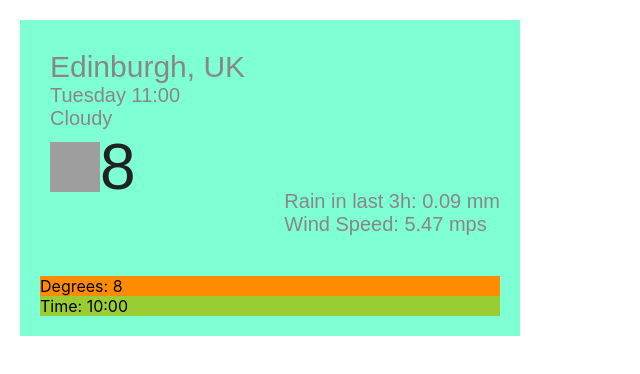
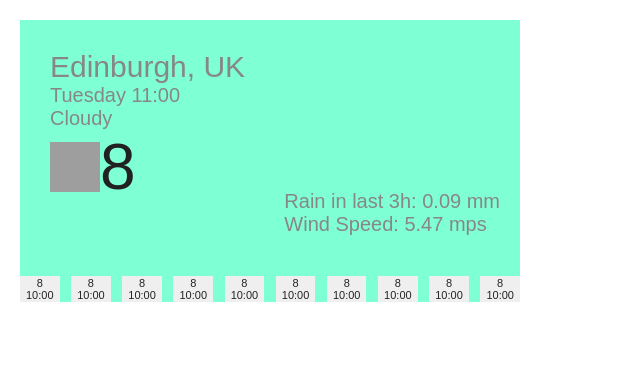
Before and after one commit to teseo/weather-widget, a React (Create React App) app: page / in a window 1280 px wide. Shown: the top 374 px of the page, without its empty margins (0-640 px from the left). Built offline with nearby package versions, Linux system fonts and the light colour scheme; grey boxes are pictures that could not be loaded.

Commit message:
hourly forecast more or less is decent

```diff
--- /dev/null
+++ b/src/components/HourlyForecastSummary/HourlyForecastSummary.Component.tsx
@@ -0,0 +1,33 @@
+import React, {Component} from 'react';
+import styled from 'styled-components';
+import HourlyForecastUnit from '../HourlyForecastUnit';
+
+const HourlyForecastSummaryContainer = styled.div`
+  display: flex;
+  flex-direction: row;
+  margin-top: 20px;
+  justify-content: space-between;
+
+`;
+const InfoText = styled.text`
+  font-size: 11px;
+
+`;
+export default class HourlyForecastSummary extends Component {
+  render() {
+    return (
+      <HourlyForecastSummaryContainer>
+          <HourlyForecastUnit />
+          <HourlyForecastUnit />
+          <HourlyForecastUnit />
+          <HourlyForecastUnit />
+          <HourlyForecastUnit />
+          <HourlyForecastUnit />
+          <HourlyForecastUnit />
+          <HourlyForecastUnit />
+          <HourlyForecastUnit />
+          <HourlyForecastUnit />
+      </HourlyForecastSummaryContainer>
+    );
+  }
+}
--- /dev/null
+++ b/src/components/HourlyForecastSummary/index.tsx
@@ -0,0 +1,3 @@
+import HourlyForecastSummary from "./HourlyForecastSummary.Component";
+
+export default HourlyForecastSummary;
--- /dev/null
+++ b/src/components/HourlyForecastUnit/HourlyForecastUnit.Component.tsx
@@ -0,0 +1,35 @@
+import React, {Component} from 'react';
+import styled from 'styled-components';
+
+const HourlyForecastUnitContainer = styled.div`
+`;
+
+const ForecastUnitButton = styled.button`
+  font-size: 11px;
+  color: rgb(34,34,34);
+  border: 0;
+  display: flex;
+  flex-direction: column;
+  align-items: center;
+`;
+
+const DegreeText = styled.text`
+
+`;
+const TimeText = styled.text`
+
+`;
+export default class HourlyForecastUnit extends Component {
+  render() {
+    return (
+      <HourlyForecastUnitContainer>
+        <ForecastUnitButton onClick={(event: React.MouseEvent<HTMLElement>) => {
+          alert('Pepe');
+        }}>
+          <DegreeText>8</DegreeText>
+          <TimeText>10:00</TimeText>
+        </ForecastUnitButton>
+      </HourlyForecastUnitContainer>
+    );
+  }
+}
--- /dev/null
+++ b/src/components/HourlyForecastUnit/index.tsx
@@ -0,0 +1,3 @@
+import HourlyForecastUnit from "./HourlyForecastUnit.Component";
+
+export default HourlyForecastUnit;
--- a/src/components/WeatherWidget/WeatherWidget.Component.tsx
+++ b/src/components/WeatherWidget/WeatherWidget.Component.tsx
@@ -2,7 +2,7 @@ import React, {Component} from 'react';
 import DateBasicInfo from '../DateBasicInfo'
 import ConditionsInfo from '../ConditionsInfo'
 import styled from 'styled-components';
-
+import HourlyForecastSummary from '../HourlyForecastSummary';
 const Title = styled.h1`
   color: goldenrod;
 `;
@@ -32,7 +32,7 @@ const CurrentInfoContainer = styled.div`
 
 const ForeCastContainer = styled.div`
   display: flex;
-  flex-direction: column;
+  flex-direction: row;
   margin: 20px;
   background-color: olivedrab;
 `;
@@ -58,14 +58,7 @@ export default class WeatherComponent extends Component {
             <DateBasicInfo/>
             <ConditionsInfo/>
           </CurrentInfoContainer>
-          <ForeCastContainer>
-            <TemperaturesContainer>
-              Degrees: 8
-            </TemperaturesContainer>
-            <TimeContainer>
-              Time: 10:00
-            </TimeContainer>
-          </ForeCastContainer>
+          <HourlyForecastSummary />
         </TopContainer>
       </WidgetContainer>
     );
```
